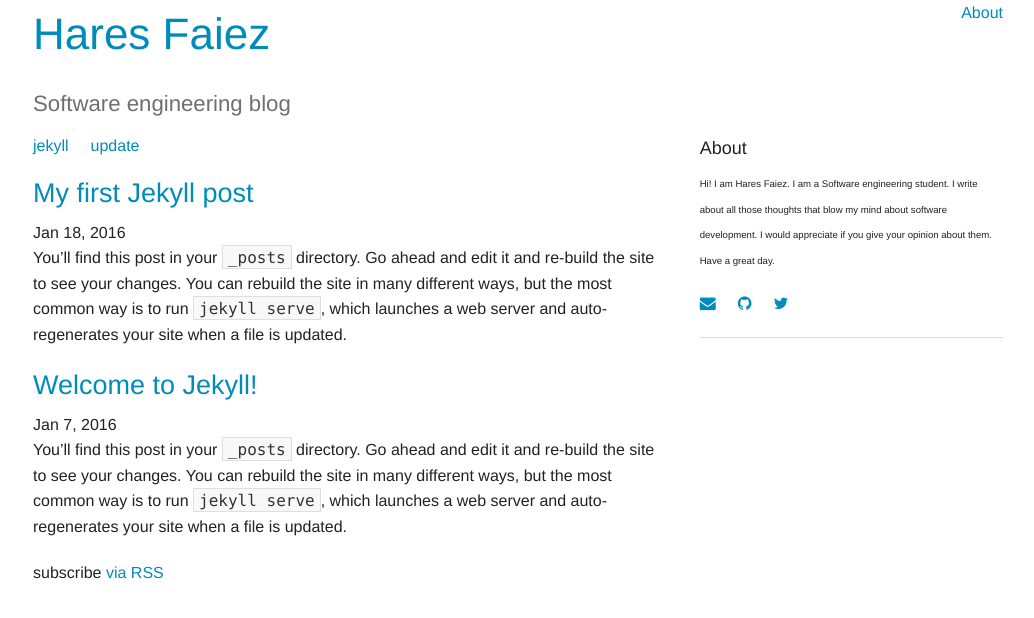
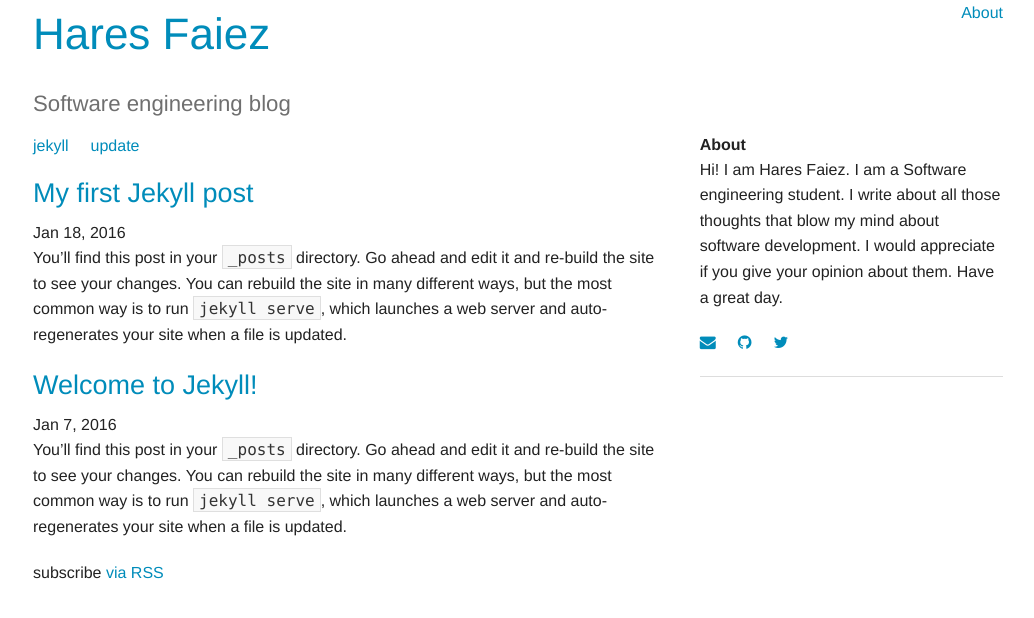
Before and after one commit to haresfaiez/haresfaiez.github.io, a Jekyll site: the page built from index.html, in a window 1280 px wide. Shown: the top 618 px of the page, without its empty margins (122-1156 px from the left). Built offline with Jekyll 4.4.1, drawn with Linux system fonts in a browser that asks for light colours.

Commit message:
Fix about-me section text size

```diff
--- a/_includes/about.html
+++ b/_includes/about.html
@@ -1,11 +1,9 @@
 <div>
-    <h5>
+    <strong>
         About
-    </h5>
+    </strong>
     <p>
-        <small>
-            {{ site.about }}
-        </small>
+        {{ site.about }}
     </p>
     <ul class="inline-list">
         {% if site.email %}
```
